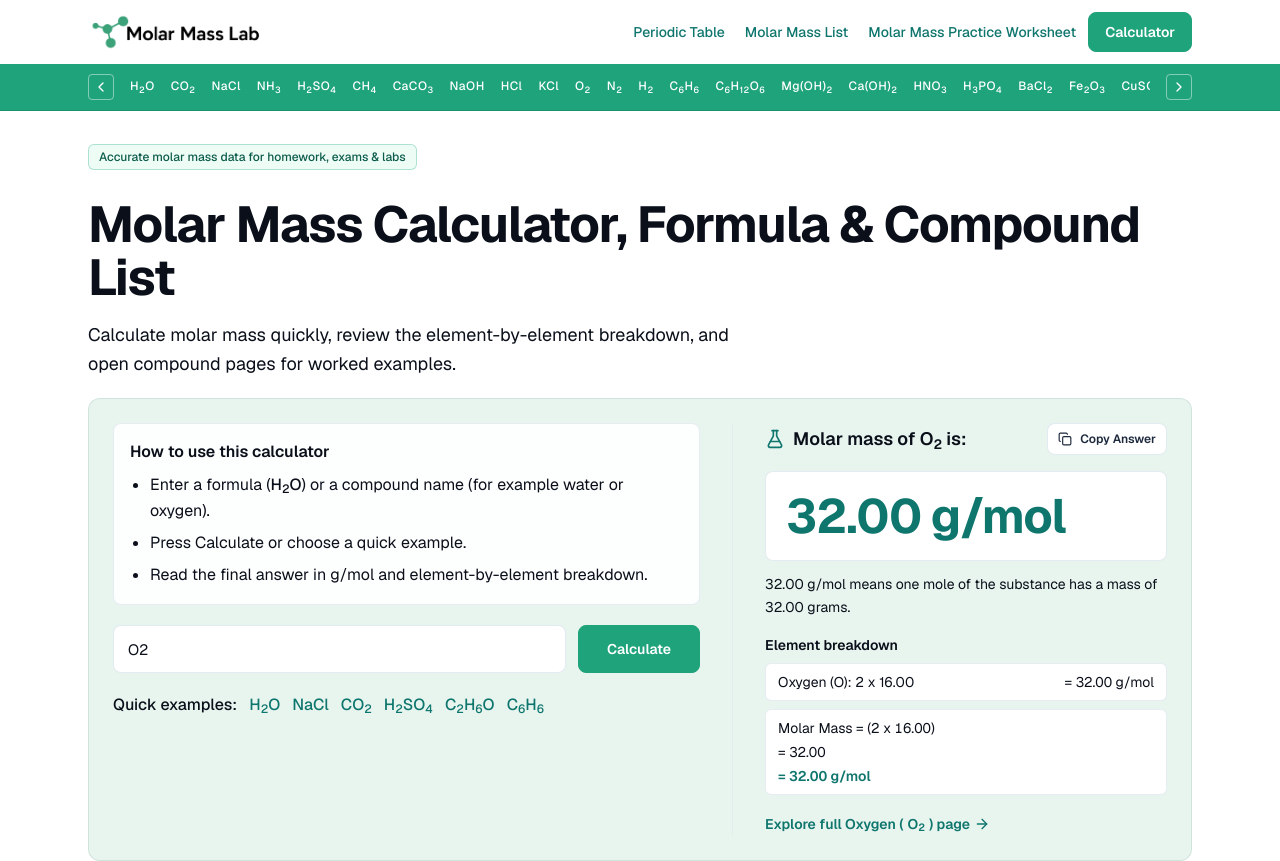
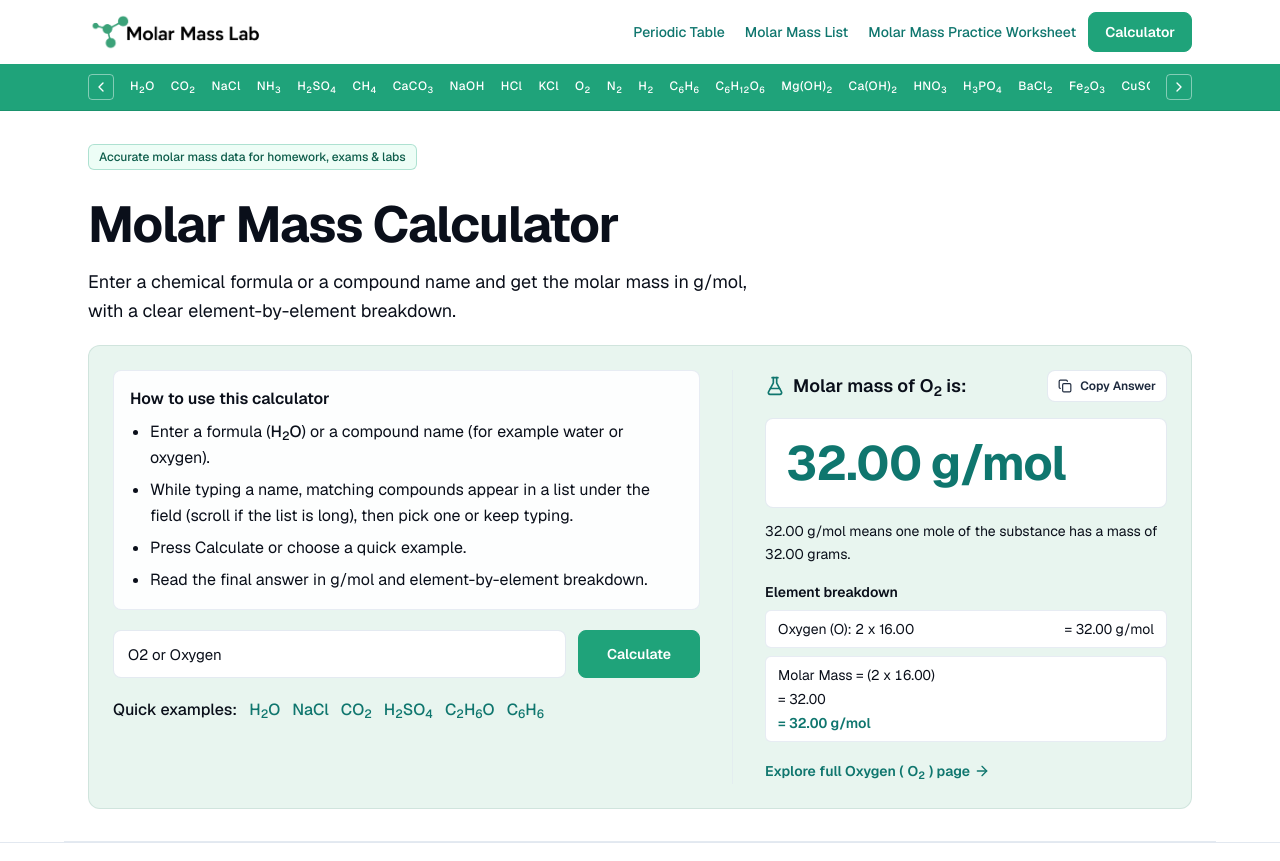
Before and after one commit to bilalthara/Molar-M, a Next.js app: page /calculator in a window 1280 px wide. Shown: the top 861 px of the page. Built offline with nearby package versions, Linux system fonts and the light colour scheme.

Commit message:
search bar detailed

```diff
--- a/app/calculator/page.tsx
+++ b/app/calculator/page.tsx
@@ -4,14 +4,22 @@ import { HeroCalculator } from "@/components/sections/hero-calculator";
 
 export const metadata: Metadata = {
   title: "Molar Mass Calculator",
-  description: "Compute molar mass from any formula or compound name with step-by-step element breakdown.",
+  description:
+    "Molar mass calculator: type a chemical formula or a compound name (for example O2 or glucose) and get the mass in g/mol with step-by-step element contributions.",
   alternates: { canonical: "/calculator" },
+  openGraph: {
+    title: "Molar Mass Calculator",
+    description:
+      "Calculate molar mass from a formula or compound name. Results in g/mol with an element-by-element breakdown.",
+    url: "/calculator",
+    type: "website",
+  },
 };
 
 export default function CalculatorPage() {
   return (
-    <main className="bg-white text-[#0a0f1a]">
-      <HeroCalculator />
+    <main className="min-w-0 max-w-full bg-white text-[#0a0f1a]">
+      <HeroCalculator variant="calculator" />
     </main>
   );
 }
--- a/components/sections/hero-calculator.tsx
+++ b/components/sections/hero-calculator.tsx
@@ -2,20 +2,53 @@
 
 import Link from "next/link";
 import { ArrowRight, Check, Copy, FlaskConical } from "lucide-react";
-import { useMemo, useState } from "react";
+import { useEffect, useMemo, useRef, useState } from "react";
 
 import { Badge } from "@/components/ui/badge";
 import { Button } from "@/components/ui/button";
 import { FormulaSub } from "@/components/ui/formula-sub";
 import { Input } from "@/components/ui/input";
 import { getCompoundName } from "@/lib/chemistry-format";
+import { getCompoundSuggestions } from "@/lib/calculator-suggestions";
 import { getCompoundHref, quickFormulas, resolveFormulaFromKeyword } from "@/lib/compound-data";
 import { getElementDisplay } from "@/lib/element-names";
 import { calculateMolarMass } from "@/lib/molar-mass";
 
-export function HeroCalculator() {
-  const [formula, setFormula] = useState("O2");
+const DEFAULT_CALCULATOR_INPUT = "O2 or Oxygen";
+
+type HeroCalculatorProps = {
+  /** `calculator` = dedicated /calculator page (H1 and copy focus on the tool only). */
+  variant?: "home" | "calculator";
+};
+
+const SUGGESTIONS_LIST_ID = "calculator-compound-suggestions";
+
+export function HeroCalculator({ variant = "home" }: HeroCalculatorProps) {
+  const [formula, setFormula] = useState(DEFAULT_CALCULATOR_INPUT);
   const [copied, setCopied] = useState(false);
+  const [suggestionsOpen, setSuggestionsOpen] = useState(false);
+  const inputWrapRef = useRef<HTMLDivElement>(null);
+
+  const suggestions = useMemo(() => getCompoundSuggestions(formula, 60), [formula]);
+
+  useEffect(() => {
+    if (suggestions.length === 0) {
+      setSuggestionsOpen(false);
+    }
+  }, [suggestions.length]);
+
+  useEffect(() => {
+    if (!suggestionsOpen) return;
+    const onPointerDown = (event: PointerEvent) => {
+      const el = inputWrapRef.current;
+      if (el && !el.contains(event.target as Node)) {
+        setSuggestionsOpen(false);
+      }
+    };
+    document.addEventListener("pointerdown", onPointerDown, true);
+    return () => document.removeEventListener("pointerdown", onPointerDown, true);
+  }, [suggestionsOpen]);
+
   const normalizedInputFormula = useMemo(() => {
     const keywordFormula = resolveFormulaFromKeyword(formula);
     return keywordFormula ?? formula;
@@ -44,15 +77,29 @@ export function HeroCalculator() {
     <section className="mx-auto w-full max-w-6xl border-b border-slate-200/90 px-4 pb-8 pt-[7.5rem] sm:px-6 md:pt-24">
       <div className="space-y-4">
         <Badge>Accurate molar mass data for homework, exams &amp; labs</Badge>
+        {variant === "calculator" ? (
+          <>
+            <h1 className="mt-3 text-4xl font-bold tracking-tight text-[#0a0f1a] sm:text-[3.15rem] sm:leading-[1.05]">
+              Molar Mass Calculator
+            </h1>
+            <p className="mt-3 max-w-2xl text-lg leading-relaxed text-[#0a0f1a]">
+              Enter a chemical formula or a compound name and get the molar mass in g/mol, with a clear element-by-element
+              breakdown.
+            </p>
+          </>
+        ) : (
+          <>
             <h1 className="mt-3 text-4xl font-bold tracking-tight text-[#0a0f1a] sm:text-[3.15rem] sm:leading-[1.05]">
               Molar Mass Calculator, Formula &amp; Compound List
             </h1>
             <p className="mt-3 max-w-2xl text-lg leading-relaxed text-[#0a0f1a]">
               Calculate molar mass quickly, review the element-by-element breakdown, and open compound pages for worked examples.
             </p>
+          </>
+        )}
 
         <div
-          className="relative mt-5 overflow-hidden rounded-xl border border-emerald-900/10 bg-[#e8f5ef] p-5 sm:p-6"
+          className="relative mt-5 overflow-visible rounded-xl border border-emerald-900/10 bg-[#e8f5ef] p-5 sm:p-6"
           id="calculator"
         >
           <div className="grid min-w-0 gap-6 lg:grid-cols-[minmax(0,1.35fr)_minmax(0,1fr)] lg:gap-8">
@@ -64,19 +111,61 @@ export function HeroCalculator() {
                     Enter a formula (<FormulaSub className="font-medium" formula="H2O" />) or a compound name (for example
                     water or oxygen).
                   </li>
+                  <li>
+                    While typing a name, matching compounds appear in a list under the field (scroll if the list is long),
+                    then pick one or keep typing.
+                  </li>
                   <li>Press Calculate or choose a quick example.</li>
                   <li>Read the final answer in g/mol and element-by-element breakdown.</li>
                 </ul>
               </div>
 
               <div className="flex flex-col gap-3 sm:flex-row sm:items-stretch">
+                <div className="relative min-w-0 flex-1" ref={inputWrapRef}>
                   <Input
-                  aria-label="Chemical formula input"
+                    aria-autocomplete="list"
+                    aria-controls={suggestions.length ? SUGGESTIONS_LIST_ID : undefined}
+                    aria-expanded={suggestionsOpen && suggestions.length > 0}
+                    aria-label="Chemical formula or compound name"
+                    autoComplete="off"
                     className="h-12 border-slate-200/90 bg-white text-[15px] text-[#0a0f1a] focus-visible:border-[#1FA37A]"
-                  onChange={(event) => setFormula(event.target.value)}
-                  placeholder="O2 or Oxygen — formula or compound name"
+                    onChange={(event) => {
+                      setFormula(event.target.value);
+                      setSuggestionsOpen(true);
+                    }}
+                    onFocus={() => {
+                      if (suggestions.length > 0) setSuggestionsOpen(true);
+                    }}
+                    placeholder="Formula or compound name (e.g. NaCl, water)"
+                    role="combobox"
                     value={formula}
                   />
+                  {suggestionsOpen && suggestions.length > 0 ? (
+                    <ul
+                      className="absolute left-0 right-0 top-full z-[60] mt-1 max-h-60 overflow-y-auto overscroll-contain rounded-md border border-slate-200 bg-white py-1 shadow-lg"
+                      id={SUGGESTIONS_LIST_ID}
+                      role="listbox"
+                    >
+                      {suggestions.map((row) => (
+                        <li key={row.formula} role="presentation">
+                          <button
+                            className="flex w-full items-center justify-between gap-2 px-3 py-2 text-left text-sm text-[#0a0f1a] hover:bg-emerald-50"
+                            onMouseDown={(event) => {
+                              event.preventDefault();
+                              setFormula(row.name);
+                              setSuggestionsOpen(false);
+                            }}
+                            role="option"
+                            type="button"
+                          >
+                            <span className="min-w-0 font-medium">{row.name}</span>
+                            <FormulaSub className="shrink-0 text-[#0F766E]" formula={row.formula} />
+                          </button>
+                        </li>
+                      ))}
+                    </ul>
+                  ) : null}
+                </div>
                 <Button className="h-12 shrink-0 px-7" size="lg" type="button">
                   Calculate
                 </Button>
--- /dev/null
+++ b/lib/calculator-suggestions.ts
@@ -0,0 +1,41 @@
+import type { CompoundEntry } from "@/lib/compound-data";
+import { compounds } from "@/lib/compound-data";
+
+const MIN_SINGLE_NEEDLE = 2;
+
+function needlesFromQuery(raw: string): string[] {
+  const lower = raw.trim().toLowerCase();
+  if (!lower) return [];
+
+  if (/\s+or\s+/i.test(lower)) {
+    return lower
+      .split(/\s+or\s+/i)
+      .flatMap((part) => part.split(",").map((s) => s.trim()))
+      .filter((t) => t.length >= 1);
+  }
+
+  if (lower.includes(",")) {
+    return lower
+      .split(",")
+      .map((s) => s.trim())
+      .filter((t) => t.length >= MIN_SINGLE_NEEDLE);
+  }
+
+  return lower.length >= MIN_SINGLE_NEEDLE ? [lower] : [];
+}
+
+function compoundMatchesNeedles(entry: CompoundEntry, needles: string[]): boolean {
+  const name = entry.name.toLowerCase();
+  const formula = entry.formula.toLowerCase();
+  return needles.some((needle) => name.includes(needle) || formula.includes(needle));
+}
+
+/** Name/formula substring search for calculator autocomplete (OR across comma / "or" segments). */
+export function getCompoundSuggestions(raw: string, limit = 60): CompoundEntry[] {
+  const needles = needlesFromQuery(raw);
+  if (!needles.length) return [];
+
+  const rows = compounds.filter((c) => compoundMatchesNeedles(c, needles));
+  rows.sort((a, b) => a.name.localeCompare(b.name, undefined, { sensitivity: "base" }));
+  return rows.slice(0, limit);
+}
```
Lines whose indentation alone changed are shown as unchanged.
